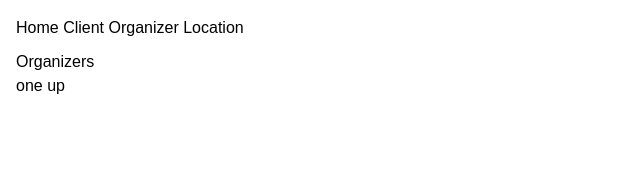
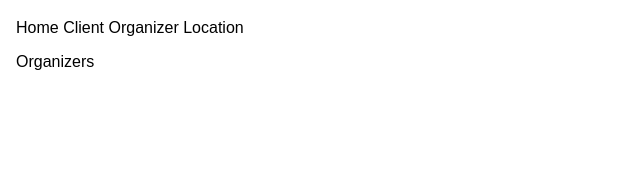
Before and after one commit to aaronsisler/services.events-admin-ui, a Next.js app: page /organizer in a window 1280 px wide. Shown: the top 180 px of the page, without its empty margins (0-640 px from the left). Built offline with nearby package versions, Linux system fonts and the light colour scheme.

Commit message:
Updating for the GHA and cleaning up build errors

```diff
--- a/src/app/layout.tsx
+++ b/src/app/layout.tsx
@@ -1,5 +1,4 @@
 import type { Metadata } from "next";
-import Link from "next/link";
 
 import { Footer } from "./common/footer";
 import { Header } from "./common/header";
--- a/src/app/organizer/page.tsx
+++ b/src/app/organizer/page.tsx
@@ -1,17 +1,7 @@
 "use client";
 
-import { useOrganizerStore } from "../state/organizer-store";
-
 function Organizers() {
-  const fetchOrganizers = useOrganizerStore((state) => state.fetch);
-
-  return (
-    <main>
-      Organizers
-      <br />
-      <button onClick={fetchOrganizers}>one up</button>
-    </main>
-  );
+  return <main>Organizers</main>;
 }
 
 export default Organizers;
--- a/src/app/state/organizer-store.ts
+++ b/src/app/state/organizer-store.ts
@@ -1,7 +1,3 @@
-import { create } from "zustand";
-
-import { BASE_URL, ORGANIZERS_PATH } from "../constants";
-
 interface Organizer {
   clientId: string;
   organizerId: string;
@@ -13,32 +9,3 @@ interface Organizer {
 export interface OrganizerState {
   organizers: Organizer[];
 }
-
-export const useOrganizerStore = create((set) => ({
-  organizers: [],
-  fetch: async () => {
-    try {
-      const response = await fetch(`${BASE_URL}/${ORGANIZERS_PATH}`, {
-        method: "GET",
-        headers: {
-          Accept: "application/json",
-          "Content-Type": "application/json",
-        },
-      });
-      console.log(response);
-
-      // if (!response.ok) {
-      // throw new Error(`Response status: ${response.status}`);
-      // }
-
-      const content = await response.json();
-
-      console.log(content);
-      set({ organizers: await response.json() });
-      // eslint-disable-next-line @typescript-eslint/no-explicit-any
-    } catch (error: any) {
-      console.error(error);
-      console.error(error.message);
-    }
-  },
-}));
```
